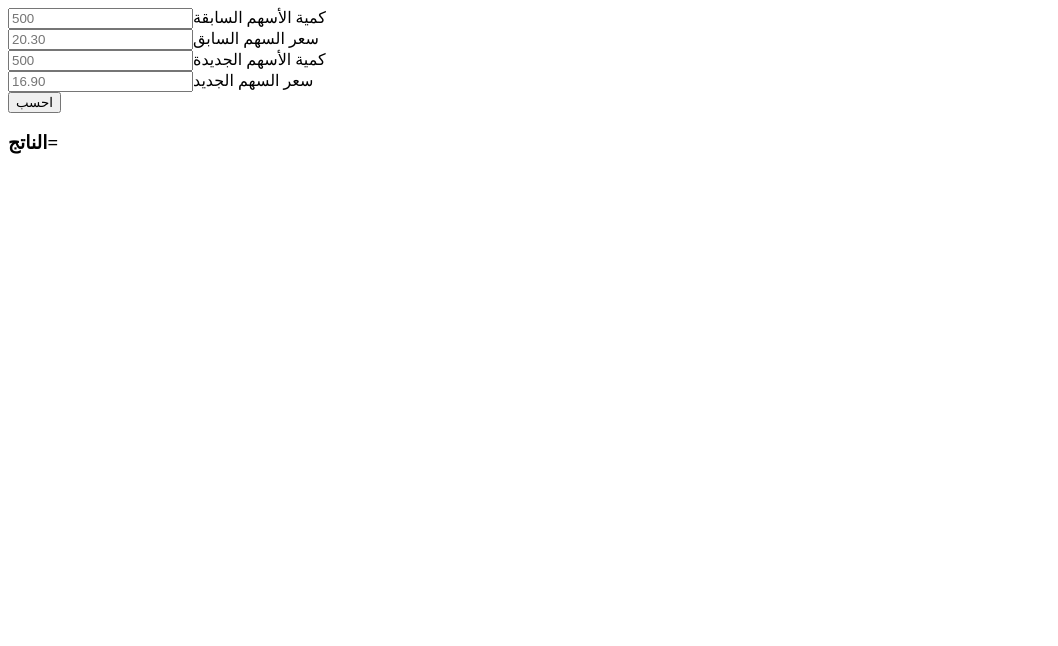
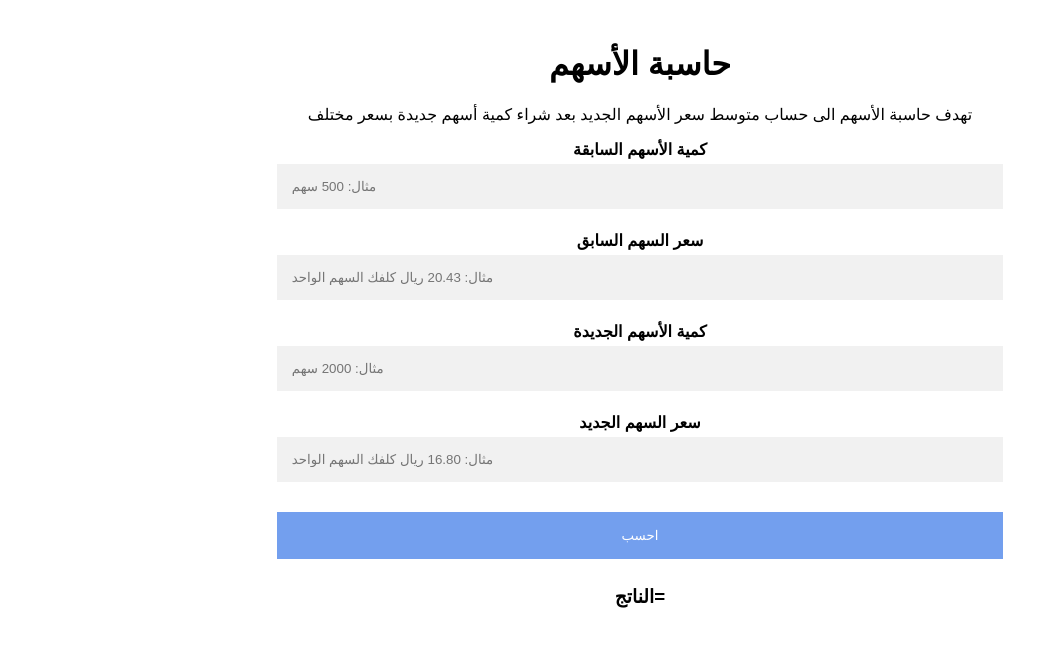
Before and after one commit to lamoboos223/stock-calculator, an Angular app: page / in a window 1280 px wide. Shown: the top 646 px of the page, without its empty margins (0-1058 px from the left). Built offline with nearby package versions, Linux system fonts and the light colour scheme.

Commit message:
fixed the style of the page

```diff
--- a/src/app/app.component.css
+++ b/src/app/app.component.css
@@ -0,0 +1,75 @@
+body {
+  font-family: Arial, Helvetica, sans-serif;
+  background-color: black;
+  text-align: center;
+  display: block;
+  margin-left: 20%;
+  margin-right:20%;
+  width: 60%;
+}
+
+.form {
+    display: inline-block;
+    margin-left: auto;
+    margin-right: auto;
+    text-align: left;
+
+}
+
+* {
+  box-sizing: border-box;
+}
+
+/* Add padding to containers */
+.container {
+  padding: 16px;
+  background-color: white;
+}
+
+/* Full-width input fields */
+input[type=text], input[type=number] {
+  width: 100%;
+  padding: 15px;
+  margin: 5px 0 22px 0;
+  display: inline-block;
+  border: none;
+  background: #f1f1f1;
+}
+
+input[type=text]:focus, input[type=password]:focus {
+  background-color: #ddd;
+  outline: none;
+}
+
+/* Overwrite default styles of hr */
+hr {
+  border: 1px solid #f1f1f1;
+  margin-bottom: 25px;
+}
+
+/* Set a style for the submit button */
+.registerbtn {
+  background-color: #6495ED;
+  color: white;
+  padding: 16px 20px;
+  margin: 8px 0;
+  border: none;
+  cursor: pointer;
+  width: 100%;
+  opacity: 0.9;
+}
+
+
+
+/* Add a blue text color to links */
+label {
+  color: 7FFFD4;
+  text-align: center;
+
+}
+
+/* Set a grey background color and center the text of the "sign in" section */
+.a {
+  background-color: #7FFFD4;
+  text-align: center;
+}
--- a/src/app/app.component.html
+++ b/src/app/app.component.html
@@ -1,28 +1,32 @@
-<div class="container">
+<body>
+<form class="container">
+<h1>حاسبة الأسهم</h1>
+<p>تهدف حاسبة الأسهم الى حساب متوسط سعر الأسهم الجديد بعد شراء كمية أسهم جديدة بسعر مختلف</p>
     <div class="row justify-content-center mt-5 p-5">
         <div class="col-10 col-sm-6">
             <div class='center'>
                 <div class="form-group">
-                    <input [(ngModel)]="stock1" name="stock1" type="number" placeholder="500"/>
-                    <Label>كمية الأسهم السابقة</Label>
+                    <label for="stock1"><b>كمية الأسهم السابقة</b></label>
+                    <input [(ngModel)]="stock1" name="stock1" type="number" placeholder="مثال: 500 سهم" required/>
                 </div>
                 <div class="form-group">
-                    <input [(ngModel)]="price1" name="price1" type="number" placeholder="20.30"/>
-                    <Label>سعر السهم السابق</Label>
+                    <label for="price1"><b>سعر السهم السابق</b></label>
+                    <input [(ngModel)]="price1" name="price1" type="number" placeholder="مثال: 20.43 ريال كلفك السهم الواحد" required/>
                 </div>
                 <div class="form-group">
-                    <input [(ngModel)]="stock2" name="stock2" type="number" placeholder="500"/>
-                    <Label>كمية الأسهم الجديدة</Label>
+                    <label for="stock2"><b>كمية الأسهم الجديدة</b></label>
+                    <input [(ngModel)]="stock2" name="stock2" type="number" placeholder="مثال: 2000 سهم" required/>
                 </div>
                 <div class="form-group">
-                    <input [(ngModel)]="price2" name="price2" type="number" placeholder="16.90"/>
-                    <Label>سعر السهم الجديد</Label>
+                    <label for="price2"><b>سعر السهم الجديد</b></label>
+                    <input [(ngModel)]="price2" name="price2" type="number" placeholder="مثال: 16.80 ريال كلفك السهم الواحد" required/>
                 </div>
                 <div class="form-group d-flex" (click)="calculate()">
-                    <button>احسب</button>
+                    <button class="registerbtn">احسب</button>
                 </div>
                 <h3>الناتج= {{ result }}</h3>
             </div>
         </div>
     </div>
-</div>
+</form>
+</body>
```
